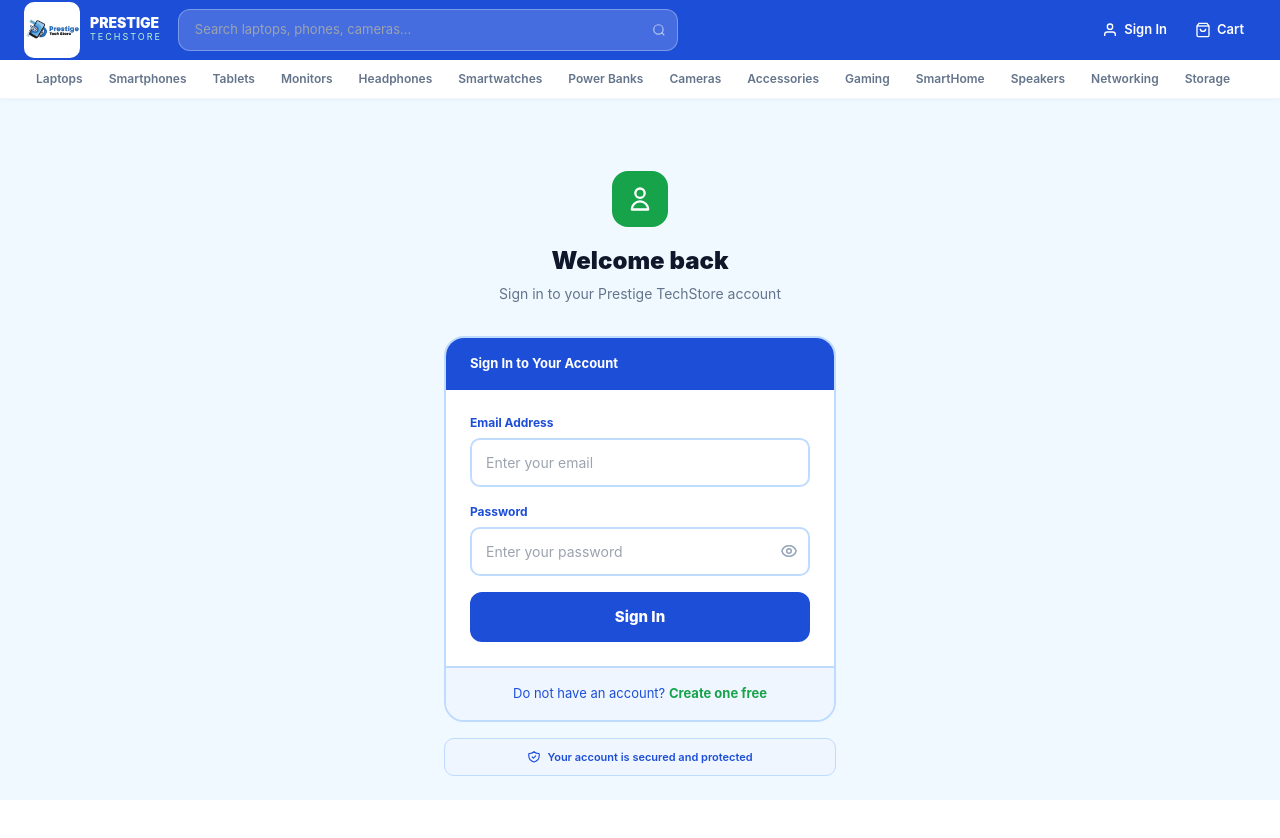
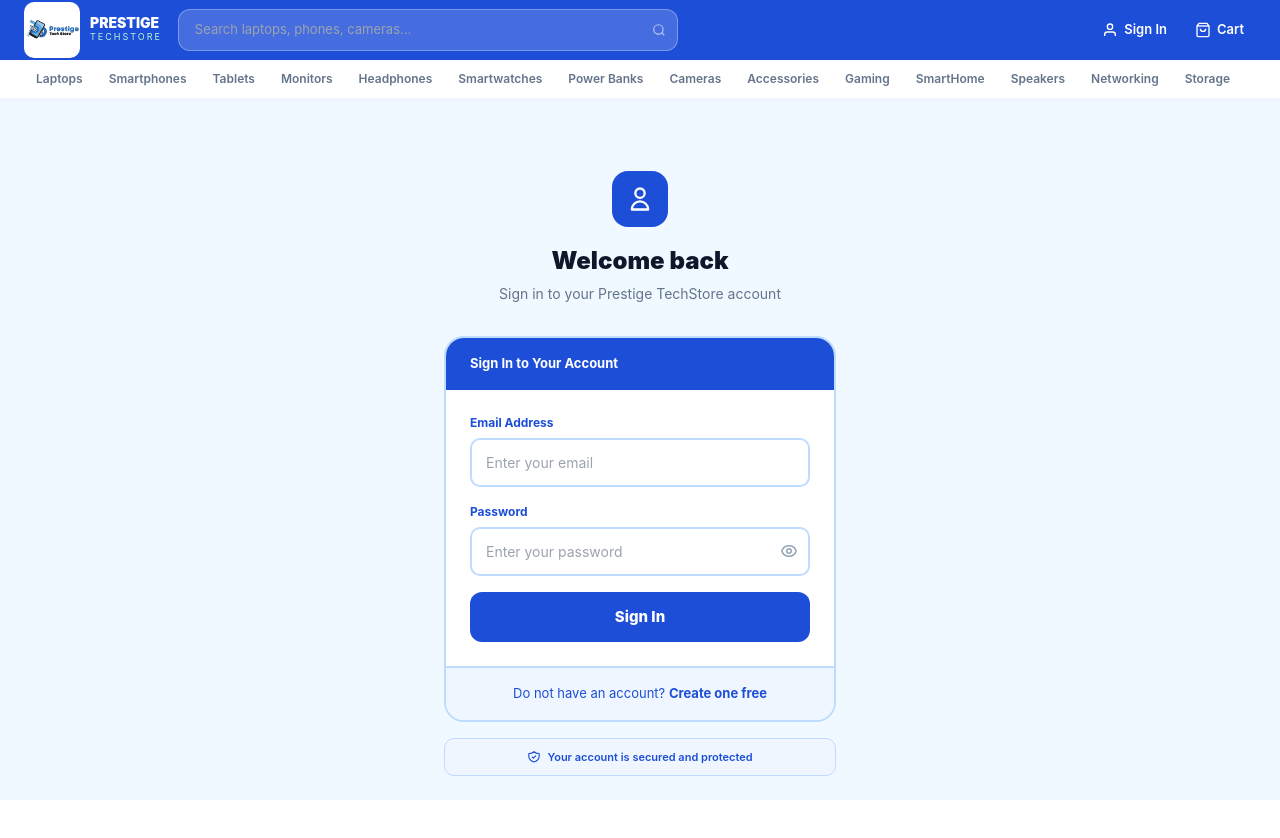
Before and after one commit to JohnsonAvad/prestige-tech-store, a React (Vite) app in the folder frontend/: page /login in a window 1280 px wide. Shown: the top 838 px of the page. Built offline with nearby package versions, Linux system fonts and the light colour scheme; no server answers; the HTML template or start-up script is replaced by a standard one; a web font is replaced by a local one.

Commit message:
Changed background colors for the login page

```diff
--- a/frontend/src/pages/shop/LoginPage.jsx
+++ b/frontend/src/pages/shop/LoginPage.jsx
@@ -56,7 +56,7 @@ export default function LoginPage() {
 
         {/* Header */}
         <div style={{ textAlign: 'center', marginBottom: '32px' }}>
-          <div style={{ width: '56px', height: '56px', background: '#16a34a', borderRadius: '16px', display: 'flex', alignItems: 'center', justifyContent: 'center', margin: '0 auto 16px' }}>
+          <div style={{ width: '56px', height: '56px', background: '#1D4ED8', borderRadius: '16px', display: 'flex', alignItems: 'center', justifyContent: 'center', margin: '0 auto 16px' }}>
             <svg width="28" height="28" viewBox="0 0 24 24" fill="none" stroke="white" strokeWidth="2">
               <path strokeLinecap="round" strokeLinejoin="round" d="M16 7a4 4 0 11-8 0 4 4 0 018 0zM12 14a7 7 0 00-7 7h14a7 7 0 00-7-7z" />
             </svg>
@@ -141,7 +141,7 @@ export default function LoginPage() {
           <div style={{ background: '#eff6ff', borderTop: '2px solid #bfdbfe', padding: '16px 24px', textAlign: 'center' }}>
             <p style={{ fontSize: '13px', color: '#1d4ed8' }}>
               Do not have an account?{' '}
-              <Link to="/register" style={{ fontWeight: 700, color: '#16a34a', textDecoration: 'none' }}>
+              <Link to="/register" style={{ fontWeight: 700, color: '#1D4ED8', textDecoration: 'none' }}>
                 Create one free
               </Link>
             </p>
```
